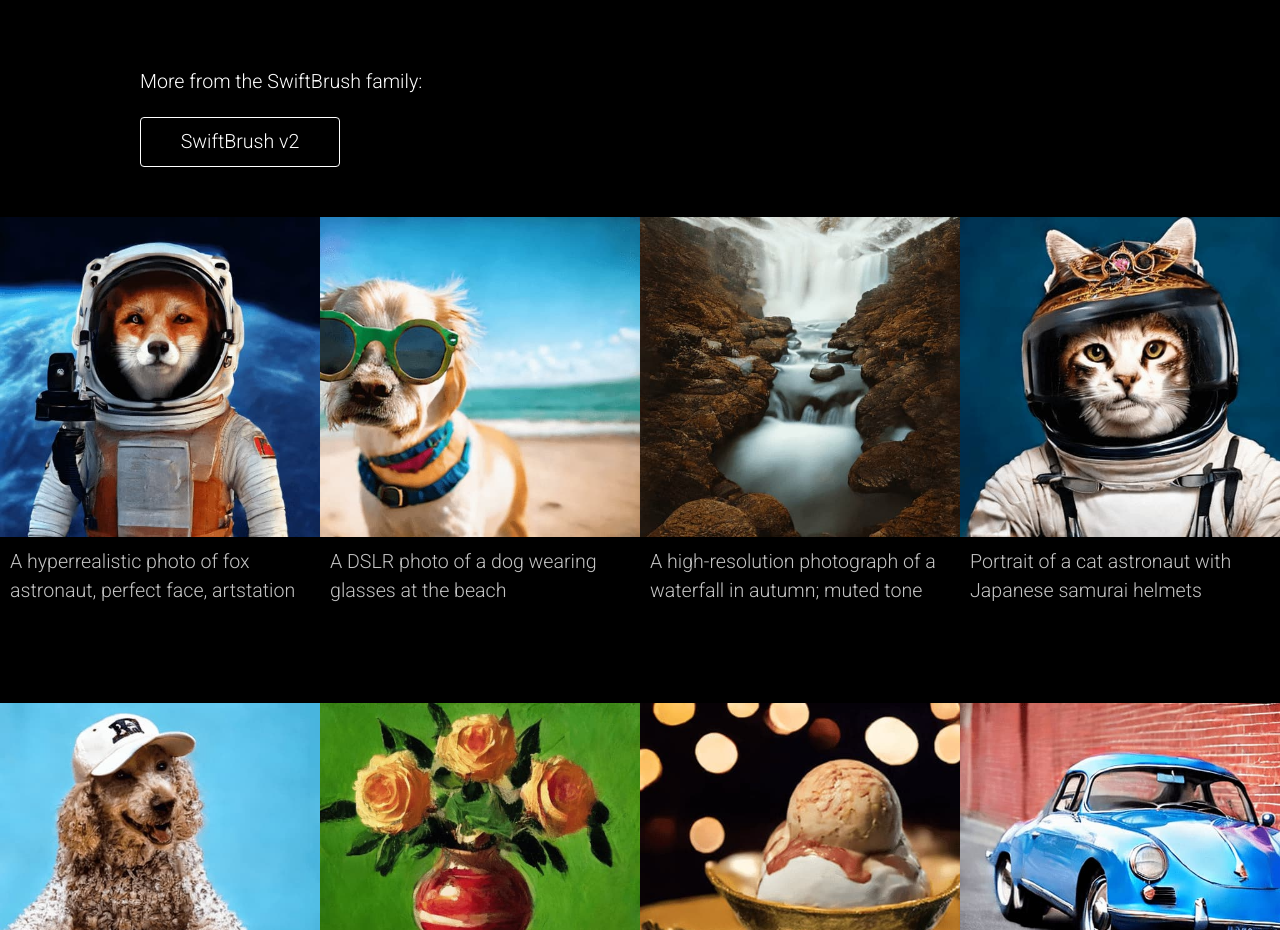
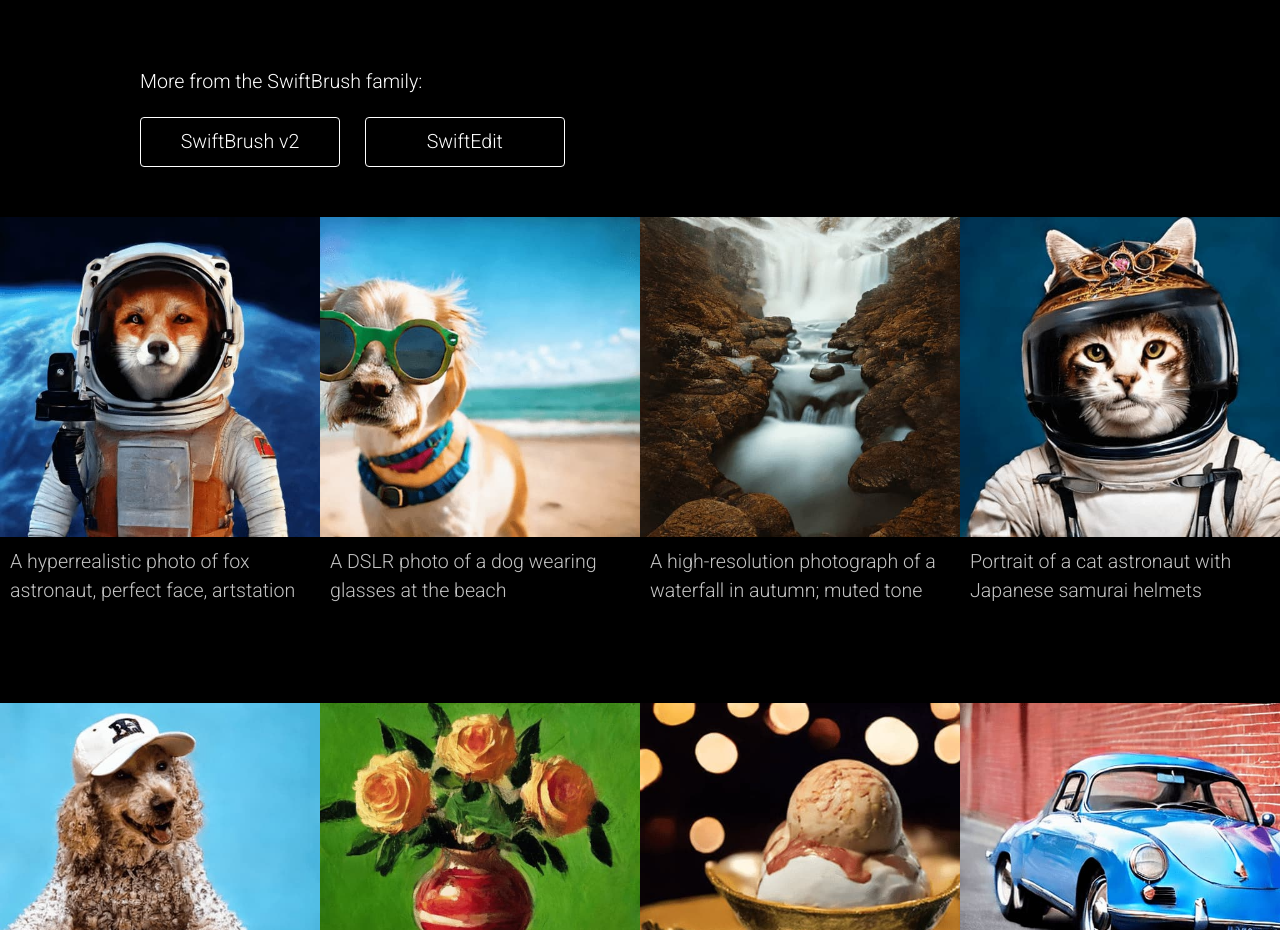
Before and after one commit to VinAIResearch/SwiftBrush, a plain HTML site: page index.html in a window 1280 px wide. Shown: the part 1501-2431 px from the top of the page. Drawn offline with Linux system fonts and the light colour scheme; a web font is replaced by a local one.

Commit message:
Add SwiftEdit

```diff
--- a/index.html
+++ b/index.html
@@ -81,7 +81,8 @@
         <a class="read-paper" target="_blank" href="https://arxiv.org/abs/2312.05239"><button>Paper</button></a>
         <a class="read-paper" style="margin-left: 20px;" target="_blank" href="https://github.com/VinAIResearch/SwiftBrush"><button>Code</button></a>
         <p style="margin-top: 70px; margin-bottom: 20px;"> More from the SwiftBrush family: </p>
-        <a class="read-paper" target="_blank" href="https://swiftbrushv2.github.io/"><button>SwiftBrush v2</button></a>
+	<a class="read-paper" target="_blank" href="https://swiftbrushv2.github.io/"><button>SwiftBrush v2</button></a>
+	<a class="read-paper" style="margin-left: 20px;" target="_blank" href="https://swift-edit.github.io/"><button>SwiftEdit</button></a>
       </div>
     </div>
 
```
